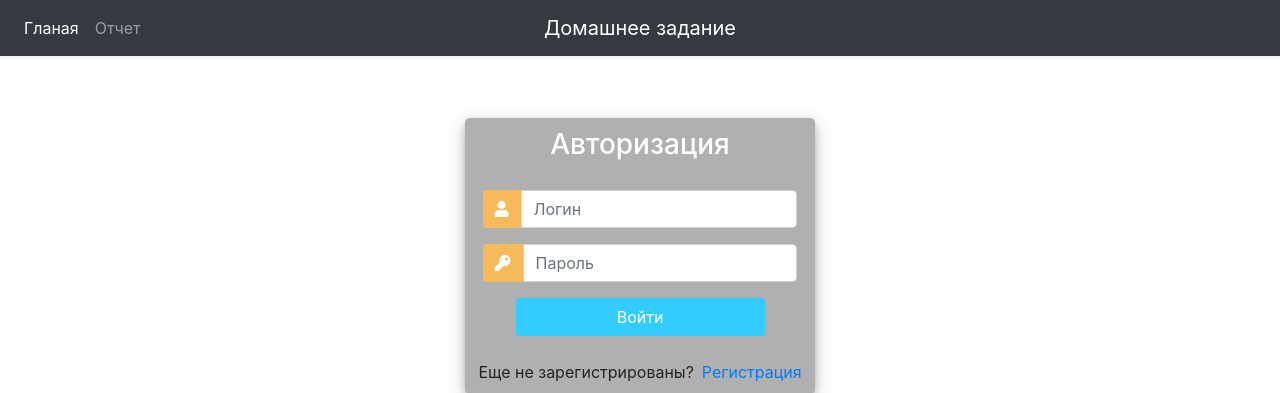
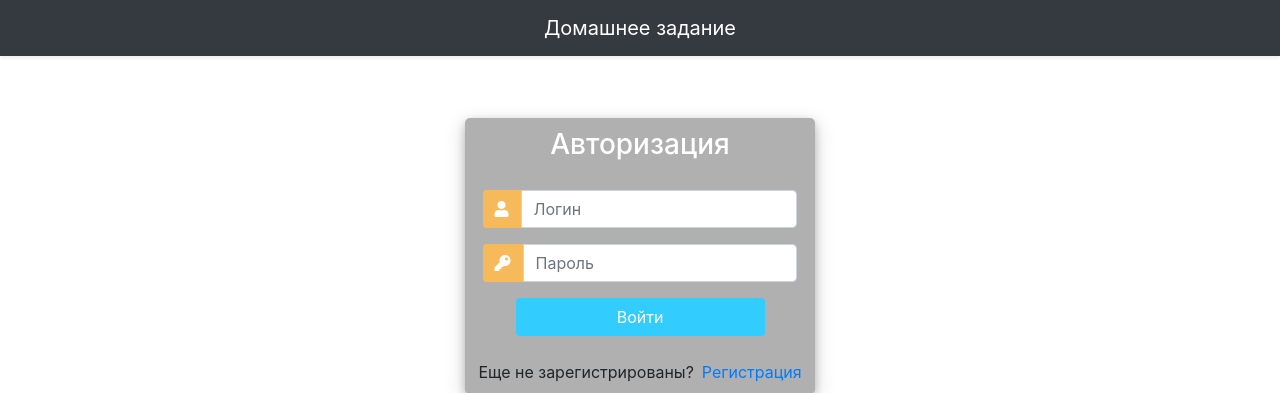
Before and after one commit to savelevvaa/dia-labs, a Django app: template DZ/DZApp/templates/DZApp/auth/login.html in a window 1280 px wide. Shown: the top 393 px of the page. Run offline with Django 3.2, Linux system fonts and the light colour scheme; the template is opened without the code that fills it, so the values that code supplies are empty; some libraries are stand-ins or nearby versions.

Commit message:
Изменение навбара

```diff
--- a/DZ/DZApp/templates/DZApp/auth/login.html
+++ b/DZ/DZApp/templates/DZApp/auth/login.html
@@ -76,28 +76,11 @@
 </head>
 <body>
     <nav class="navbar navbar-expand-md navbar-dark bg-dark shadow-sm">
-        <div class="navbar-collapse collapse w-100 order-1 order-md-0 dual-collapse2">
-            <ul class="navbar-nav mr-auto">
-                <li class="nav-item active">
-                    <a class="nav-link" href="{% url 'home' %}">Гланая</a>
-                </li>
-                <li class="nav-item">
-                    <a class="nav-link" href="{% url 'review' %}">Отчет</a>
-                </li>
-            </ul>
-        </div>
         <div class="mx-auto order-0">
             <a class="navbar-brand mx-auto" href="#">Домашнее задание</a>
             <button class="navbar-toggler" type="button" data-toggle="collapse" data-target=".dual-collapse2">
                 <span class="navbar-toggler-icon"></span>
             </button>
-        </div>
-        <div class="navbar-collapse collapse w-100 order-3 dual-collapse2">
-            <ul class="navbar-nav ml-auto">
-                <li class="nav-item">
-                    <a class="nav-link" href="#"></a>
-                </li>
-            </ul>
         </div>
     </nav>
 	<div class="container h-50">
```
Also changed, not shown: DZ/DZApp/templates/DZApp/auth/registration.html (+0 -17 lines).
